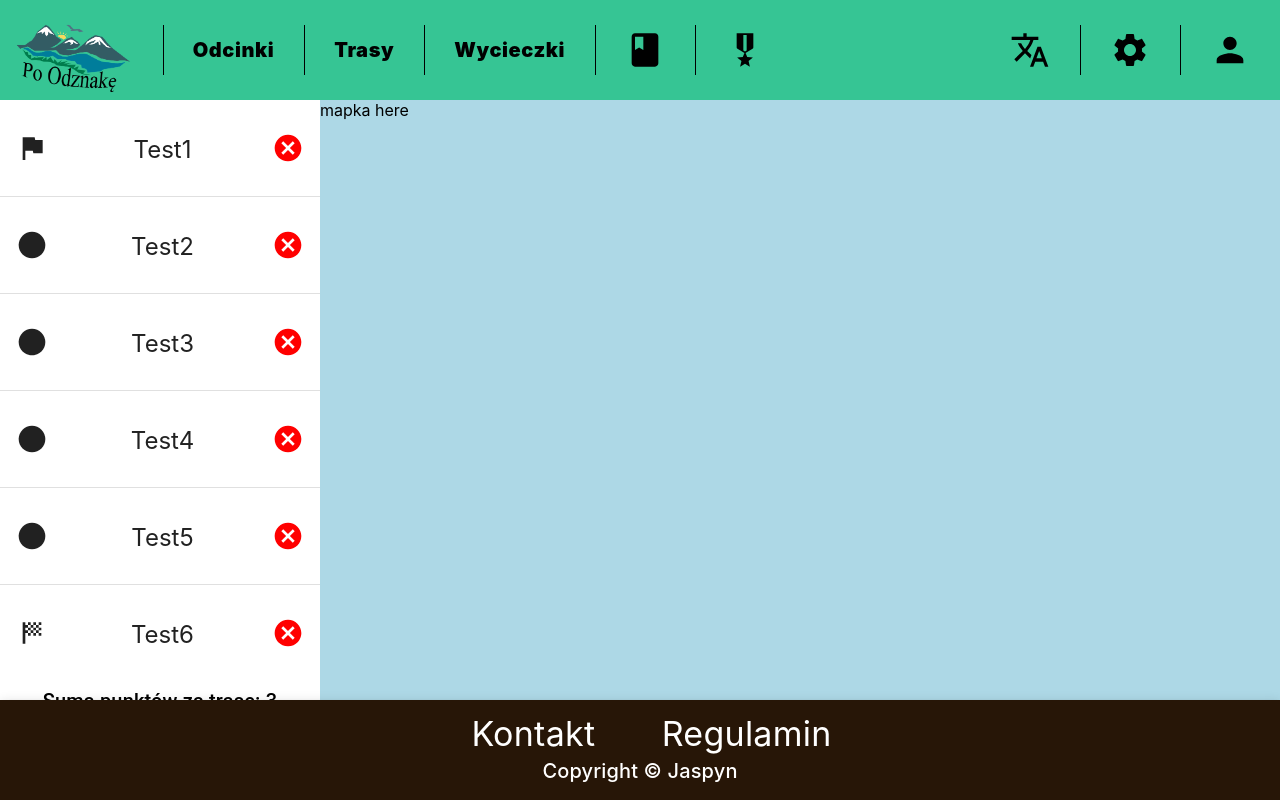
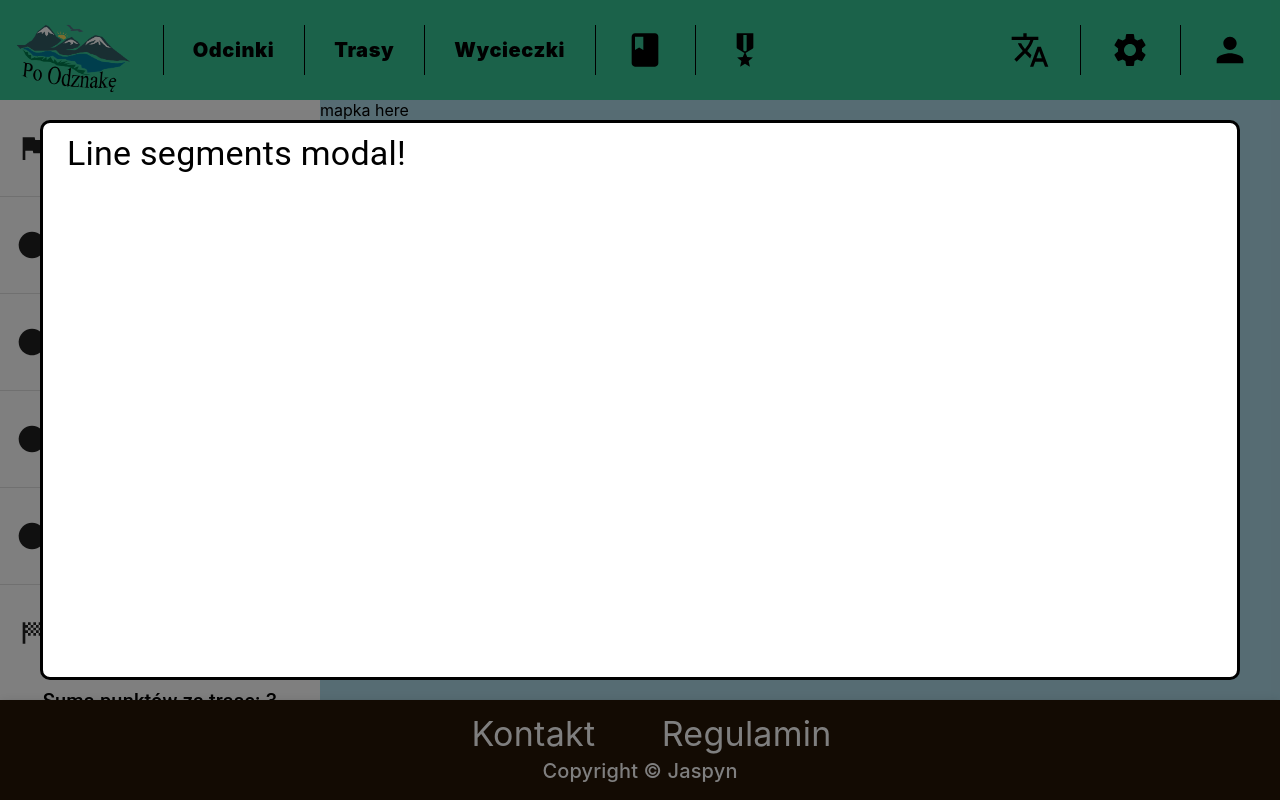
Before and after one commit to KyattPL/Po-Odznake, a React (Create React App) app in the folder frontend/: page / in a window 1280 px wide. Both pictures are taken after a click on the button "Odcinki". Built offline with nearby package versions, Linux system fonts and the light colour scheme.

Commit message:
Modals are working, added @react-google-maps/api

```diff
--- a/frontend/package.json
+++ b/frontend/package.json
@@ -7,6 +7,7 @@
     "@emotion/styled": "^11.6.0",
     "@mui/icons-material": "^5.2.5",
     "@mui/material": "^5.2.5",
+    "@react-google-maps/api": "^2.7.0",
     "@testing-library/jest-dom": "^5.16.1",
     "@testing-library/react": "^12.1.2",
     "@testing-library/user-event": "^13.5.0",
--- a/frontend/src/components/Header/HeaderModals/BookModal/BookModal.jsx
+++ b/frontend/src/components/Header/HeaderModals/BookModal/BookModal.jsx
@@ -1,15 +1,20 @@
-import Box from "@mui/material/Box";
+import Container from "@mui/material/Container";
+import Fade from "@mui/material/Fade";
 import Modal from "@mui/material/Modal";
 import Typography from "@mui/material/Typography";
 
-function BookModal({shouldShow, closeModal}) {
+import "../../../../styles/Header/header_modal.css";
+
+function BookModal({ shouldShow, closeModal }) {
     return (
         <Modal open={shouldShow} onClose={closeModal}>
-            <Box>
-                <Typography variant="h5">
-                    Book modal
-                </Typography>
-            </Box>
+            <Fade in={shouldShow}>
+                <Container className="header-modal-box">
+                    <Typography variant="h5">
+                        Book modal
+                    </Typography>
+                </Container>
+            </Fade>
         </Modal>
     );
 }
--- a/frontend/src/components/Header/HeaderModals/LineSegmentsModal/LineSegmentsModal.jsx
+++ b/frontend/src/components/Header/HeaderModals/LineSegmentsModal/LineSegmentsModal.jsx
@@ -1,15 +1,20 @@
-import Box from "@mui/material/Box";
+import Container from "@mui/material/Container";
+import Fade from "@mui/material/Fade";
 import Modal from "@mui/material/Modal";
 import Typography from "@mui/material/Typography";
 
-function LineSegmentsModal({shouldShow, closeModal}) {
+import "../../../../styles/Header/header_modal.css";
+
+function LineSegmentsModal({ shouldShow, closeModal }) {
     return (
         <Modal open={shouldShow} onClose={closeModal}>
-            <Box>
-                <Typography variant="h4">
-                    Line segments modal!
-                </Typography>
-            </Box>
+            <Fade in={shouldShow}>
+                <Container className="header-modal-box">
+                    <Typography variant="h4">
+                        Line segments modal!
+                    </Typography>
+                </Container>
+            </Fade>
         </Modal>
     );
 }
--- a/frontend/src/components/Header/HeaderModals/LoginModal/LoginModal.jsx
+++ b/frontend/src/components/Header/HeaderModals/LoginModal/LoginModal.jsx
@@ -1,15 +1,20 @@
-import Box from "@mui/material/Box";
+import Container from "@mui/material/Container";
+import Fade from "@mui/material/Fade";
 import Modal from "@mui/material/Modal";
 import Typography from "@mui/material/Typography";
 
-function LoginModal({shouldShow, closeModal}) {
+import "../../../../styles/Header/header_modal.css";
+
+function LoginModal({ shouldShow, closeModal }) {
     return (
         <Modal open={shouldShow} onClose={closeModal}>
-            <Box>
-                <Typography variant="h4">
-                    Login works!
-                </Typography>
-            </Box>
+            <Fade in={shouldShow}>
+                <Container className="header-modal-box">
+                    <Typography variant="h4">
+                        Login works!
+                    </Typography>
+                </Container>
+            </Fade>
         </Modal>
     );
 }
--- a/frontend/src/components/Header/HeaderRegular/HeaderRegular.jsx
+++ b/frontend/src/components/Header/HeaderRegular/HeaderRegular.jsx
@@ -7,9 +7,17 @@ import MilitaryTechIcon from '@mui/icons-material/MilitaryTech';
 import SettingsIcon from '@mui/icons-material/Settings';
 import TranslateIcon from '@mui/icons-material/Translate';
 
-function HeaderRegular() {
+function HeaderRegular({ displayModal }) {
 
     const menuItems = ["Odcinki", "Trasy", "Wycieczki"];
+
+    const menuItemClick = (event) => {
+        const menuItemId = event.currentTarget.id;
+        // Only certain buttons are working
+        if (menuItemId === "head-menu-opt-0" || menuItemId === "head-menu-opt-3") {
+            displayModal(menuItemId);
+        }
+    };
 
     return (
         <>
@@ -19,30 +27,30 @@ function HeaderRegular() {
             <Box sx={{ flexGrow: 1, justifyContent: 'space-between', display: { xs: 'none', lg: 'flex' } }} className="header-button-box">
                 <Box sx={{ flexGrow: 1, display: { xs: 'none', lg: 'flex' } }} className="header-button-box">
 
-                    {menuItems.map((item) => (
-                        <Button key={item} className="header-button header-button-left">
+                    {menuItems.map((item, index) => (
+                        <Button key={item} className="header-button header-button-left" id={"head-menu-opt-" + index} onClick={menuItemClick}>
                             {item}
                         </Button>
                     ))}
                     <Tooltip title="Książeczka">
-                        <Button className="header-button header-button-left">
+                        <Button className="header-button header-button-left" id="head-menu-opt-3" onClick={menuItemClick}>
                             <BookIcon className="header-icon-button" />
                         </Button>
                     </Tooltip>
                     <Tooltip title="Odznaki">
-                        <Button className="header-button header-button-left">
+                        <Button className="header-button header-button-left" id="head-menu-opt-4">
                             <MilitaryTechIcon className="header-icon-button" />
                         </Button>
                     </Tooltip>
                 </Box>
                 <Box sx={{ flexGrow: 1, justifyContent: 'flex-end', display: { xs: 'none', lg: 'flex' } }} className="header-button-box">
                     <Tooltip title="Język">
-                        <Button className="header-button header-button-right">
+                        <Button className="header-button header-button-right" id="head-menu-opt-5">
                             <TranslateIcon className="header-icon-button" />
                         </Button>
                     </Tooltip>
                     <Tooltip title="Ustawienia">
-                        <Button className="header-button header-button-right">
+                        <Button className="header-button header-button-right" id="head-menu-opt-6">
                             <SettingsIcon className="header-icon-button" />
                         </Button>
                     </Tooltip>
--- a/frontend/src/components/Header/HeaderSmall/HeaderSmall.jsx
+++ b/frontend/src/components/Header/HeaderSmall/HeaderSmall.jsx
@@ -12,7 +12,7 @@ import TranslateIcon from '@mui/icons-material/Translate';
 
 const menuItems = ["Odcinki", "Trasy", "Wycieczki", "Książeczka", "Odznaki"];
 
-function HeaderSmall(props) {
+function HeaderSmall({ displayModal }) {
 
     const [anchorMenu, setAnchorMenu] = useState(null);
 
@@ -21,9 +21,12 @@ function HeaderSmall(props) {
     };
 
     const handleCloseMenu = (event) => {
-        const menuItemId = event.currentTarget.id
+        const menuItemId = event.currentTarget.id;
         setAnchorMenu(null);
-        props.displayModal(menuItemId);
+        // Only certain buttons are working
+        if (menuItemId === "head-menu-opt-0" || menuItemId === "head-menu-opt-3") {
+            displayModal(menuItemId);
+        }
     };
 
     return (
--- /dev/null
+++ b/frontend/src/styles/Header/header_modal.css
@@ -0,0 +1,12 @@
+.header-modal-box {
+    max-width: 1200px;
+    width: 90vw;
+    height: 70%;
+    position: relative;
+    top: 15%;
+    padding: 10px;
+    background-color: white;
+    border: 3px solid black;
+    border-radius: 10px;
+    color: black;
+}
```
Also changed, not shown: 1 other file (tests, documents, lock files or other folders).
